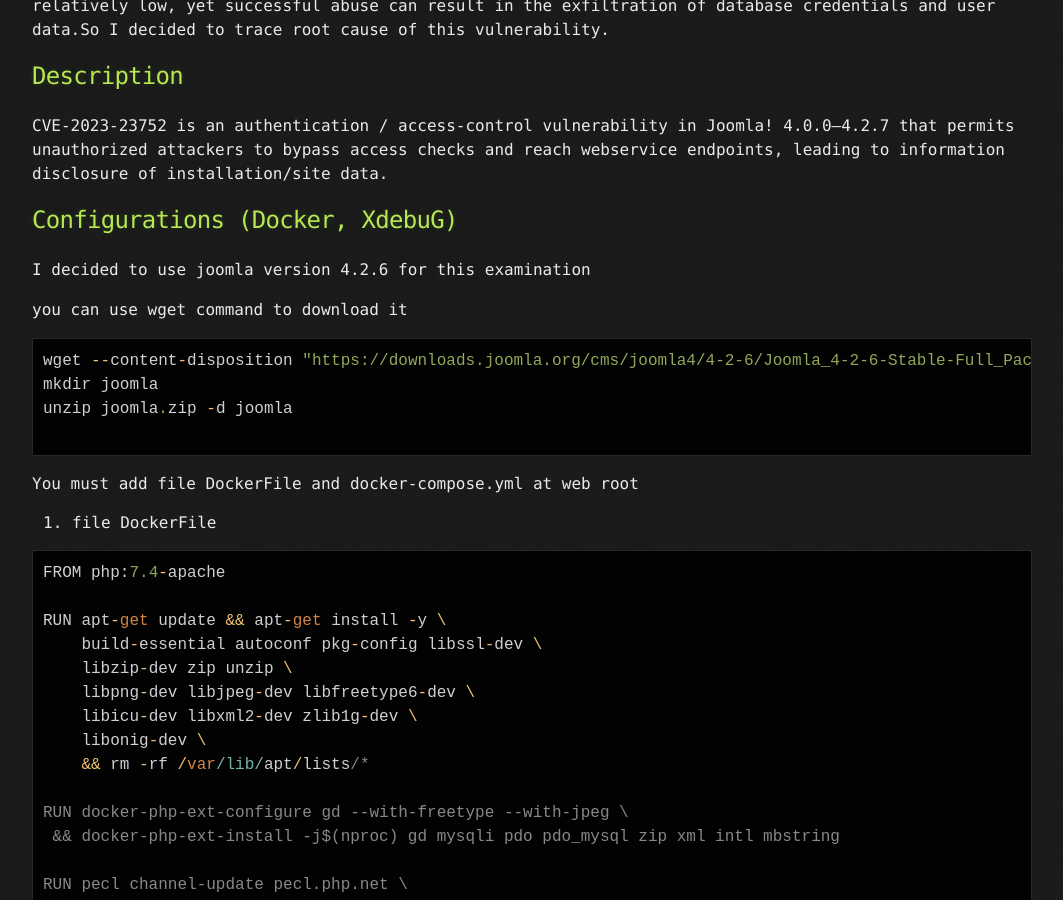
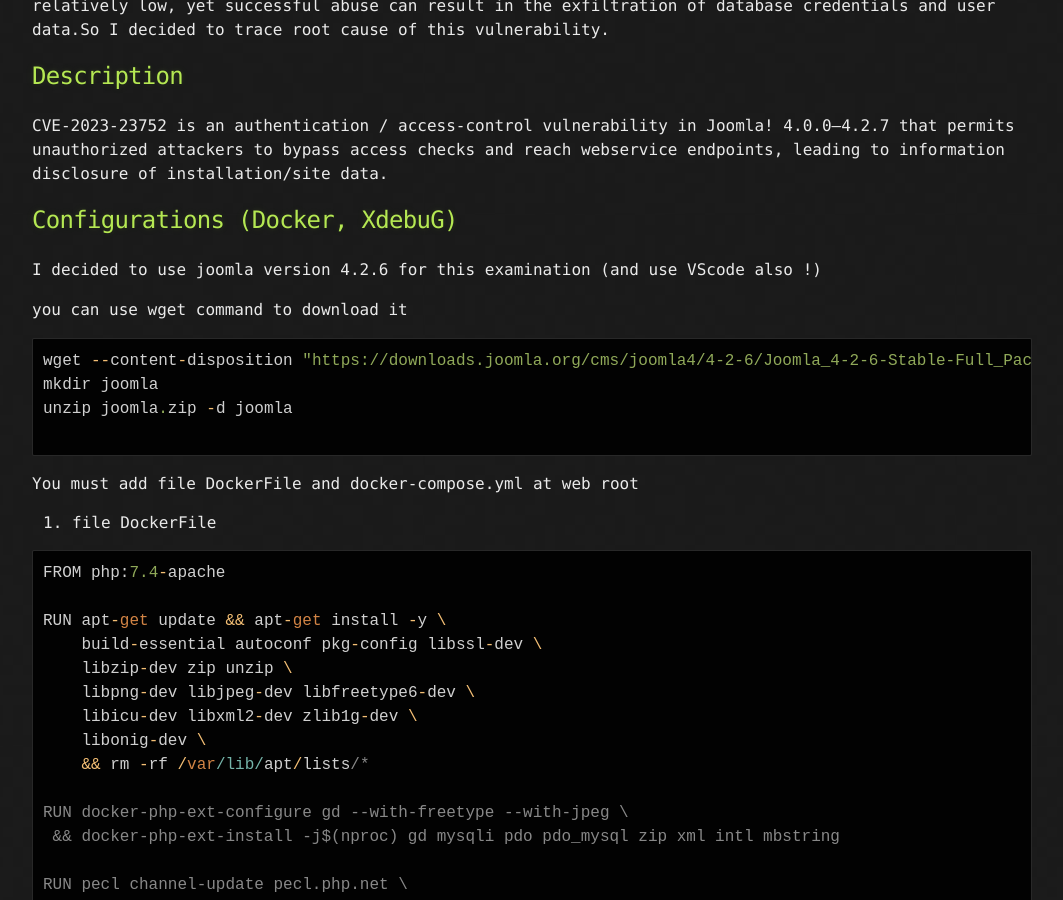
Before and after one commit to 0xki29/blog, a Jekyll site: the page built from _posts/2025-10-30-phan-tich-CVE-2023-23752.md, in a window 1280 px wide and 900 px high, scrolled down 318 px. Shown: the whole window, without its empty margins (108-1171 px from the left). Built offline with Jekyll 4.4.1, drawn with Linux system fonts in a browser that asks for light colours; some of the changed text lies outside the part shown.

Commit message:
Add post: Phân tích CVE-2023-23752

```diff
--- a/_posts/2025-10-30-phan-tich-CVE-2023-23752.md
+++ b/_posts/2025-10-30-phan-tich-CVE-2023-23752.md
@@ -14,7 +14,7 @@ CVE-2023-23752 is an authentication / access-control vulnerability in Joomla! 4.
 
 ## [](#header-2) Configurations (Docker, XdebuG)
 
-I decided to use joomla version 4.2.6 for this examination
+I decided to use joomla version 4.2.6 for this examination (and use VScode also !)
 
 you can use wget command to download it
 
```
Also changed, not shown: other parts of _posts/2025-10-30-phan-tich-CVE-2023-23752.md (+7 -0 lines).
